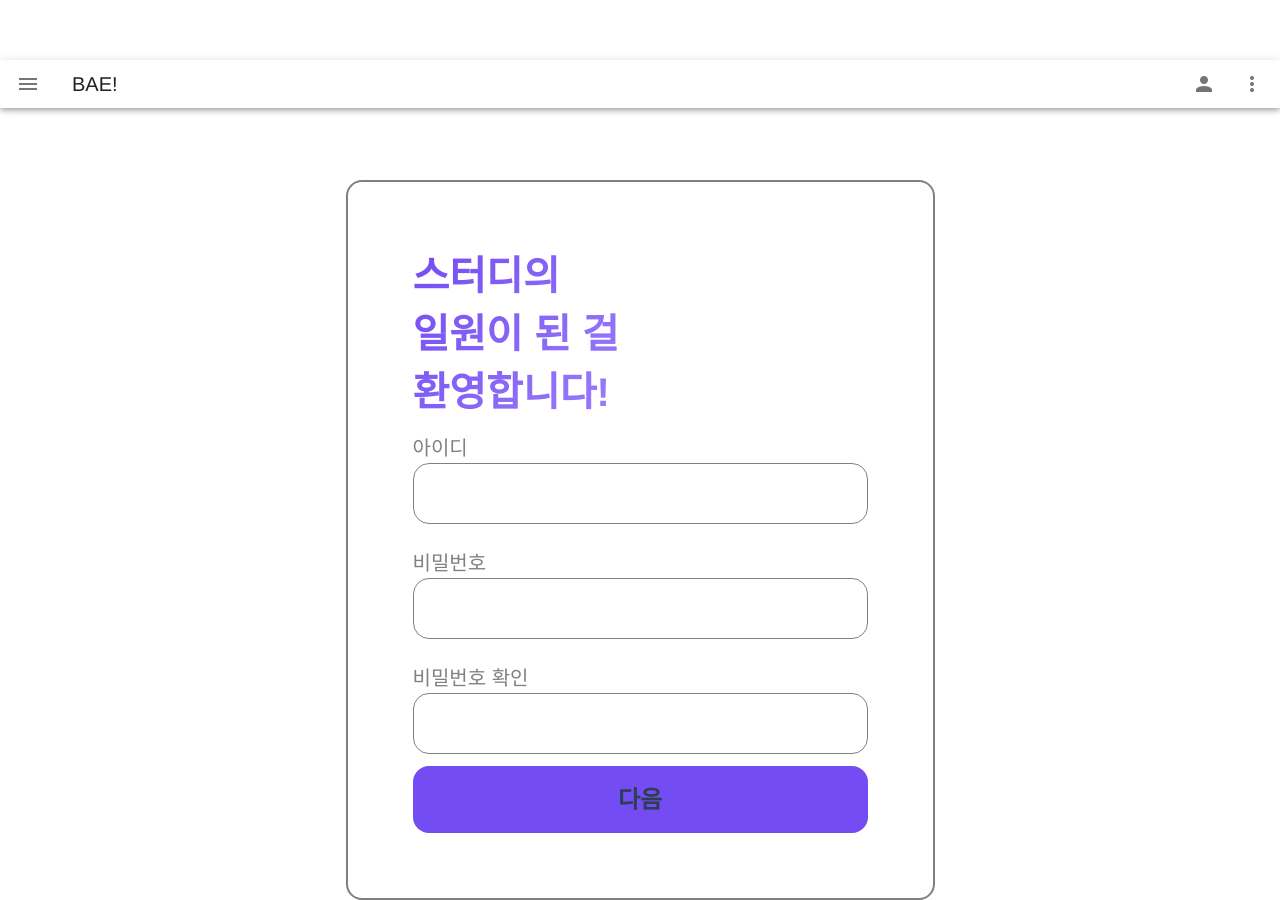
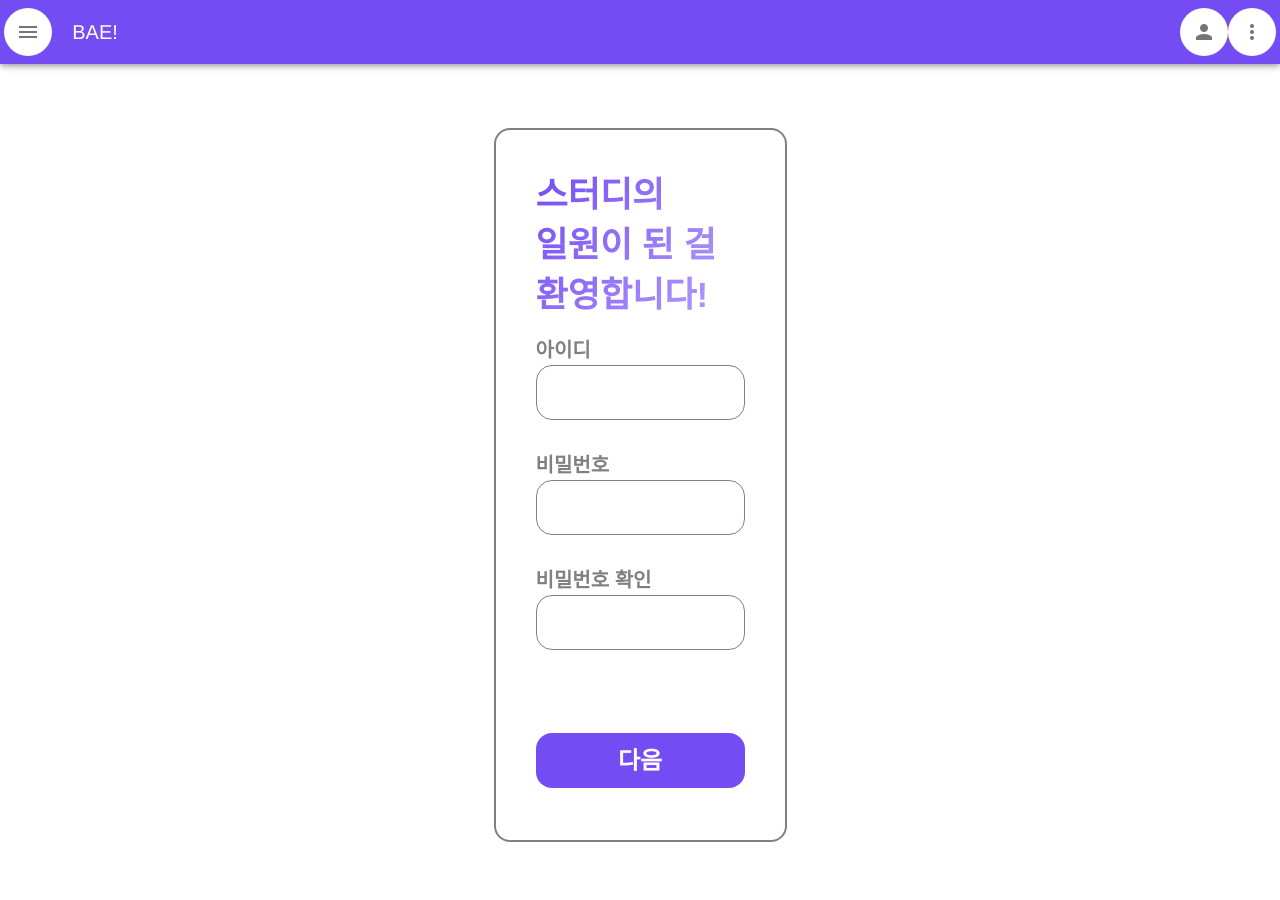
Before and after one commit to baebae02/pybo-frontend, a Vue app: page /signup in a window 1280 px wide. After the commit the page ends 864 px from the top, so only its background shows below. Built offline with nearby package versions, Linux system fonts and the light colour scheme.

Commit message:
feat: signUp page

```diff
--- a/package.json
+++ b/package.json
@@ -15,7 +15,8 @@
     "vue": "^2.6.11",
     "vue-router": "^3.2.0",
     "vuetify": "^2.6.0",
-    "vuex": "^3.4.0"
+    "vuex": "^3.4.0",
+    "yarn": "^1.22.19"
   },
   "devDependencies": {
     "@vue/cli-plugin-babel": "~4.5.15",
--- a/src/App.vue
+++ b/src/App.vue
@@ -1,42 +1,27 @@
 <template>
   <v-app>
-    <v-app-bar absolute dense color="#FFFFFF" class="flex text-center justify-center align-center">
-      <v-app-bar-nav-icon></v-app-bar-nav-icon>
-      <v-app-bar-title>BAE!</v-app-bar-title>
-      <v-spacer></v-spacer>
-      <v-btn icon>
-        <v-icon>mdi-account</v-icon>
-      </v-btn>
-      <v-menu offset-y>
-        <template v-slot:activator="{ on, attrs }">
-          <v-btn icon v-bind="attrs" v-on="on">
-            <v-icon>mdi-dots-vertical</v-icon>
-          </v-btn>
-        </template>
-        <v-list>
-          <v-list-item v-for="n in 5" :key="n" @click="() => {}">
-            <v-list-item-title>Option {{ n }}</v-list-item-title>
-          </v-list-item>
-        </v-list>
-      </v-menu>
-    </v-app-bar>
+    <GNB/>
     <v-main>
-      <Intro/>
       <router-view :key="$route.fullPath"/>
     </v-main>
   </v-app>
 </template>
 
 <script>
-import Intro from './views/Intro';
-
+import GNB from '@/components/GNB.vue'
 export default {
   name: 'App',
   components: {
-    Intro,
+      GNB,
   },
   data: () => ({
     //
   }),
 };
 </script>
+<style>
+    .GNB {
+        position: fixed;
+        top: 0;
+    }
+</style>
--- /dev/null
+++ b/src/components/GNB.vue
@@ -0,0 +1,33 @@
+<template>
+    <v-app-bar fixed color="#744CF3" class="flex text-center justify-center align-center">
+      <v-app-bar-nav-icon class="white"></v-app-bar-nav-icon>
+      <v-app-bar-title class="white--text">BAE!</v-app-bar-title>
+      <v-spacer></v-spacer>
+      <v-btn icon class="white">
+        <v-icon>mdi-account</v-icon>
+      </v-btn>
+      <v-menu offset-y>
+        <template v-slot:activator="{ on, attrs }">
+          <v-btn icon v-bind="attrs" v-on="on" class="white">
+            <v-icon>mdi-dots-vertical</v-icon>
+          </v-btn>
+        </template>
+        <v-list>
+          <v-list-item v-for="n in 5" :key="n" @click="() => {}">
+            <v-list-item-title>Option {{ n }}</v-list-item-title>
+          </v-list-item>
+        </v-list>
+      </v-menu>
+    </v-app-bar>
+</template>
+
+<script>
+export default {
+  name: 'GNB',
+  components: {
+  },
+  data: () => ({
+    //
+  }),
+};
+</script>
--- a/src/views/auth/SignUp.vue
+++ b/src/views/auth/SignUp.vue
@@ -1,32 +1,48 @@
 <template>
   <div id="app">
-	<div class="wrapper">
+    <!-- <meta name="csrf-token" v-bind:value="csrf"> -->
+	<div v-if=page class="wrapper">
 		<div class="welcomeText">스터디의 <br>
 		일원이 된 걸 <br>
 		환영합니다!</div>
-		<form v-on:submit="submitForm">
-		<input type="hidden" name="_token" v-bind:value="csrf"/>
-			<div v-if="page == 1" class="inputarea">
+		<form>
+			<div class="inputarea">
 				<label for="nickname">아이디</label>
 				<input type="text" id="nickname" v-model="nickname"/>
 			</div>
-			<div v-if="page == 1" class="inputarea">
+			<div class="inputarea">
 				<label for="password1">비밀번호</label>
 				<input type="password" id="password1" v-model="password1">
 			</div>
-			<div v-if="page == 1" class="inputarea">
+			<div class="inputarea">
 				<label for="password2">비밀번호 확인</label>
 				<input type="password" id="password2" v-model="password2">
 			</div>
-			<div v-if="page == 2" class="inputarea">
-				<label for="username">사용자 이름</label>
+			<button class="nextBtn" @click="pagination">다음</button>
+		</form>
+	</div>
+    <div v-else class="wrapper">
+		<div class="welcomeText">몇 가지만 <br>
+		더 입력하면<br>
+		가입이 완료돼요 :)</div>
+        <form type="submit">
+			<div class="inputarea">
+				<label for="username">이름</label>
 				<input type="text" id="username" v-model="username"/>
 			</div>
-			<div v-if="page == 2" class="inputarea">
+            <div class="inputarea">
+				<label for="phone">전화번호</label>
+				<input type="text" id="phone" v-model="phone">
+			</div>
+			<div class="inputarea">
 				<label for="email">이메일</label>
 				<input type="text" id="email" v-model="email">
 			</div>
-			<button type="submit" class="nextBtn">다음</button>
+            <div class="inputarea">
+				<label for="baekjoon">백준 아이디</label>
+				<input type="text" id="baekjoon" v-model="baekjoon">
+			</div>
+            <button class="nextBtn" @click="signUp">회원가입</button>
 		</form>
 	</div>
   </div>
@@ -47,7 +63,8 @@ export default {
 	baekjoon: '',
 	loginSuccess: false,
     loginError: false,
-	page: 1,
+	page: true,
+    //csrf: document.head.querySelector('meta[name="csrf-token"]').content
     };
   },
   methods: {
@@ -64,13 +81,20 @@ export default {
 				baekjoon: this.baekjoon
 			});
 			if (result.status == 200) {
-				this.loginSuccess = true
-				alert('회원가입 되었습니다.')
+				this.loginSuccess = true;
+				alert('회원가입 되었습니다.');
 			}
+            else {
+               alert(result.status);
+           }
 		} catch (err) {
 				this.loginError = true;
-				throw new Error(err)
+				throw new Error(err);
 		}
+    },
+    pagination() {
+        this.page = !this.page;
+        console.log(this.page);
     }
   }
 }
@@ -84,7 +108,9 @@ export default {
   text-align: center;
   display: flex;
   justify-content: center;
+  align-items: center;
   color: #2c3e50;
+  margin-top: 64px;
 }
 
 .wrapper {
@@ -92,51 +118,54 @@ export default {
 	border: 2px solid #808080;
 	border-radius: 16px;
 	flex-direction: column;
-	padding: 65px;
+	padding: 40px;
+    flex-grow: 1;
+    margin: 0px 600px 0px 600px;
 }
 form {
 	display: flex;
-	justify-content: center;
-	align-items: center;
+	justify-content: left;
 	flex-direction: column;
 }
 
 .welcomeText {
 	background: linear-gradient(126.3deg, #744CF3 0%, #B8A2FF 100%);
-	font-size: 40px;
+	font-size: 35px;
 	font-weight: 700;
-	line-height: 58px;
+	line-height: 50px;
 	-webkit-text-fill-color: transparent;
 	background-clip: text;
 	text-align: left;
 }
 .inputarea {
-	margin: 12px 0px;
+	margin: 15px 0px;
 	display: flex;
 	flex-direction: column;
+    justify-content: left;
 }
 
 .inputarea label {
 	text-align: left;
+    font-weight: 700;
 	font-size: 20px;
 	color: #808080;
 }
 
 .inputarea input {
-	width: 455px;
-	height: 61px;
+	height: 55px;
 	border: 1px solid #808080;
 	border-radius: 16px;
 
 }
 
 .nextBtn {
-	width: 455px;
-	height: 67px;
+	flex-grow: 1;
+	height: 55px;
 	background: #744CF3;
 	border-radius: 16px;
 	font-size: 24px;
 	color: #FFFFFF;
 	font-weight: 700;
+    margin: 68px 0px 12px 0px;
 }
 </style>
```
Also changed, not shown: 2 other files (tests, documents, lock files or other folders).
